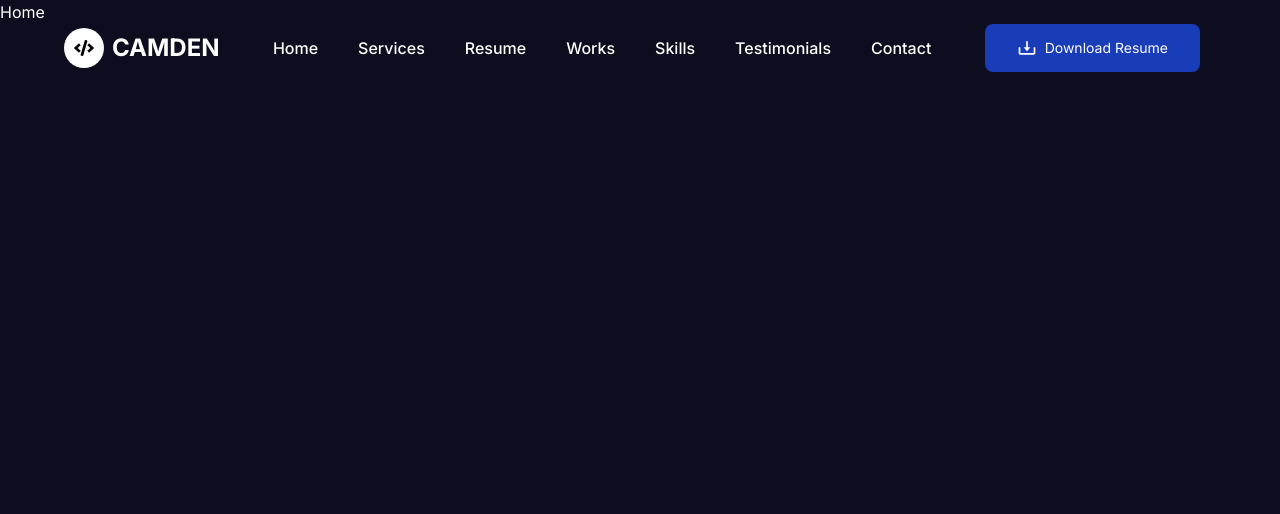
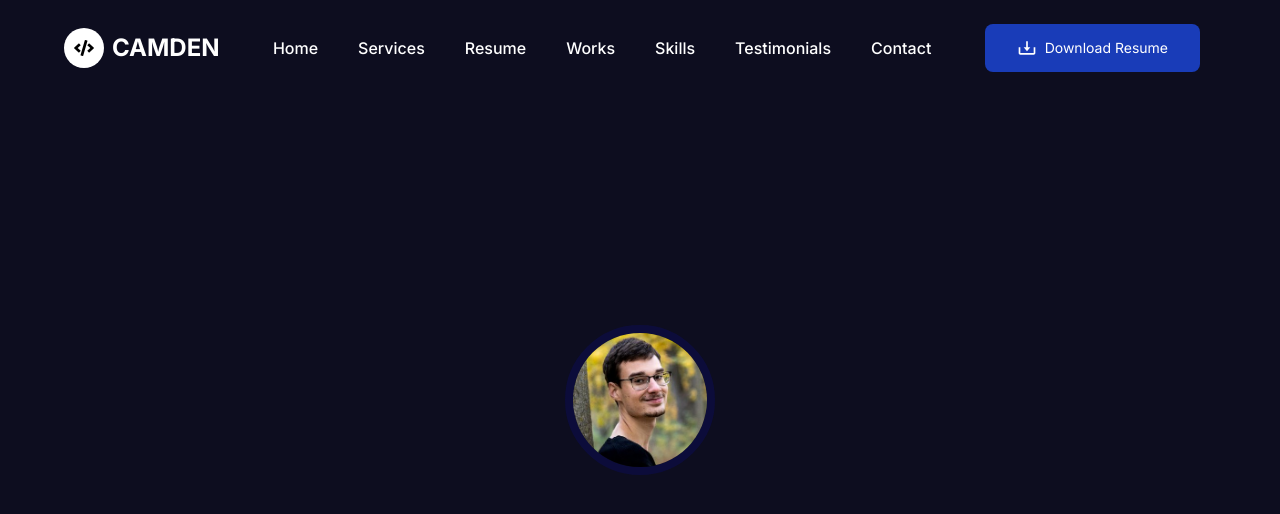
Before and after one commit to Camden-Kirkpatrick/portfolio_website, a Next.js app: page / in a window 1280 px wide. Shown: the top 514 px of the page. Built offline with nearby package versions, Linux system fonts and the light colour scheme.

Commit message:
added hero image

```diff
--- /dev/null
+++ b/components/Home/Hero/Hero.tsx
@@ -0,0 +1,14 @@
+import React from 'react'
+import Image from 'next/image'
+
+const Hero = () => {
+  return (
+    <div className='relative h-screen flex items-center justify-center text-white overflow-hidden flex-col'>
+        <div className='relative z-10 flex flex-col items-center'>
+            <Image src="/images/me.png" alt="hero-image" width={150} height={150} className="rounded-full border-8 border-[#0c0c48aa]"/>
+        </div>
+    </div>
+  )
+}
+
+export default Hero
--- a/components/Home/Home.tsx
+++ b/components/Home/Home.tsx
@@ -1,8 +1,11 @@
 import React from 'react'
+import Hero from './Hero/Hero';
 
 const Home = () => {
   return (
-    <div className="overflow-hidden">Home</div>
+    <div className="overflow-hidden">
+      <Hero />
+    </div>
   )
 }
 
```
Also changed, not shown: public/images/me.png (added).
